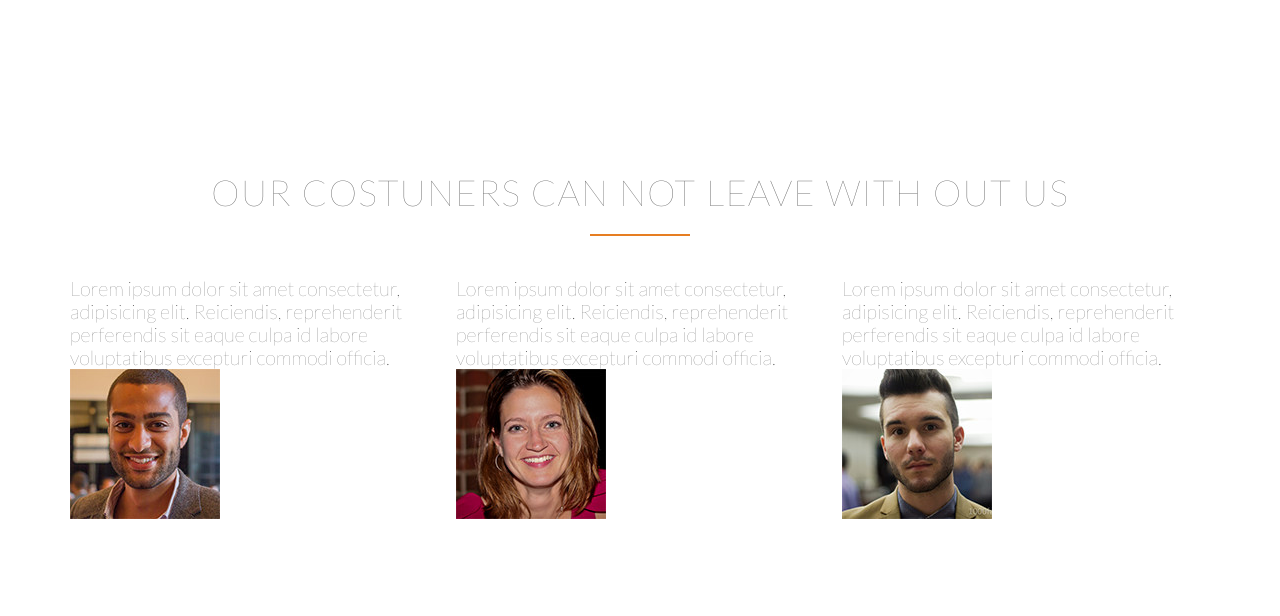
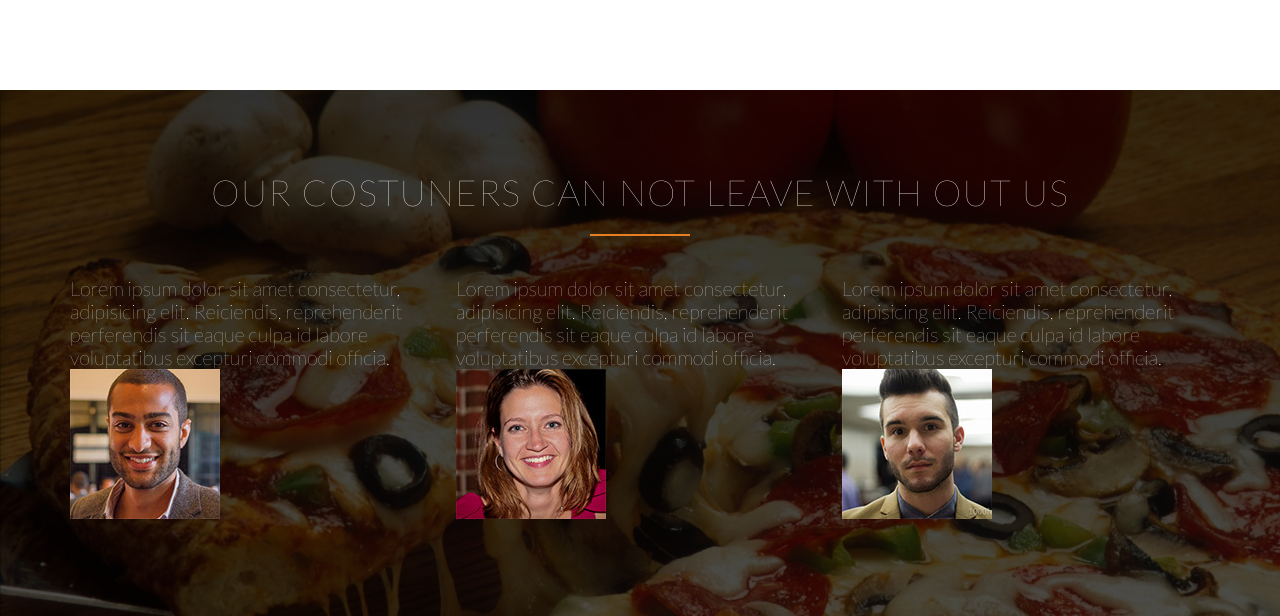
Before and after one commit to jonathan1965/The-killer, a plain HTML site: page index.html in a window 1280 px wide. Shown: the part 3148-3764 px from the top of the page. Drawn offline with Linux system fonts and the light colour scheme; files whose address does not match are found by name.

Commit message:
make it better

```diff
--- a/resources/css/style.css
+++ b/resources/css/style.css
@@ -363,3 +363,13 @@ header {
 .city-feature{
      margin-bottom: 5px;
 }
+
+/* ************** */
+/* Tstimony */
+/* ************** */
+
+.section-testimony{
+   background-image:linear-gradient(rgba(0, 0, 0, 0.808),rgba(0, 0, 0, 0.7)),url(/resources/img/back-customers.jpg);
+   background-size: cover;
+   color: white;
+}
```
